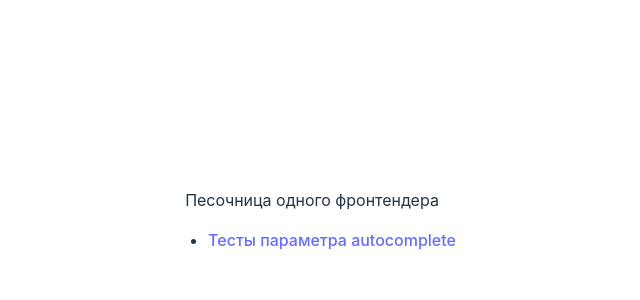
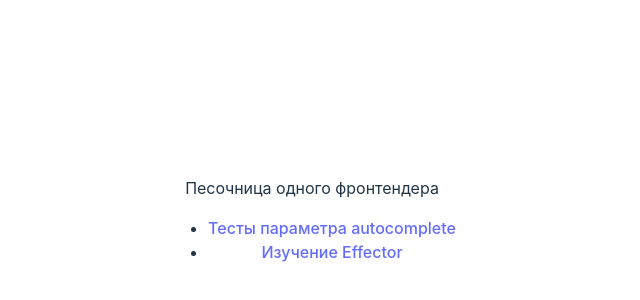
Before and after one commit to cloika25/sandbox, a React (Vite) app: page / in a window 1280 px wide. Shown: the part 172-472 px from the top of the page, without its empty margins (328-968 px from the left). Built offline with nearby package versions, Linux system fonts and the light colour scheme.

Commit message:
добавляем новые вкладочки

```diff
--- a/src/views/Autocomplete/router.tsx
+++ b/src/Autocomplete/router.tsx
@@ -3,7 +3,6 @@ import { StartPage } from './StartPage'
 import { Off } from './Off';
 import { Named } from './Named';
 import { SimpleLogin } from './SimpleLogin';
-
 
 export const AutocompleteRouter = () => {
   const router = useRoutes([{
@@ -19,5 +18,6 @@ export const AutocompleteRouter = () => {
     path: '/simpleLogin',
     element: <SimpleLogin/>
   }])
+
   return router
 }
--- /dev/null
+++ b/src/Effector/router.tsx
@@ -0,0 +1,10 @@
+import { useRoutes } from "react-router-dom"
+
+export const EffectorRouter = () => {
+  const router = useRoutes([{
+    path: '/',
+    element: <span>Тут будут попытки изучения effector, не стремайте 👉👈</span>
+  }])
+
+  return router;
+}
--- a/src/views/MainPage.tsx
+++ b/src/views/MainPage.tsx
@@ -7,7 +7,10 @@ export const MainPage: React.FC = () => {
       <ul>
         <li>
           <Link to="/autocomplete">Тесты параметра autocomplete</Link>
-          </li>
+        </li>
+        <li>
+          <Link to="/effector">Изучение Effector</Link>
+        </li>
       </ul>
     </div>)
 }
```
Also changed, not shown: src/App.tsx (+6 -1 lines), src/Autocomplete/Named.tsx (renamed from src/views/Autocomplete/Named.tsx), src/Autocomplete/Off.tsx (renamed from src/views/Autocomplete/Off.tsx), src/Autocomplete/SimpleLogin.tsx (renamed from src/views/Autocomplete/SimpleLogin.tsx), src/Autocomplete/StartPage.tsx (renamed from src/views/Autocomplete/StartPage.tsx).
